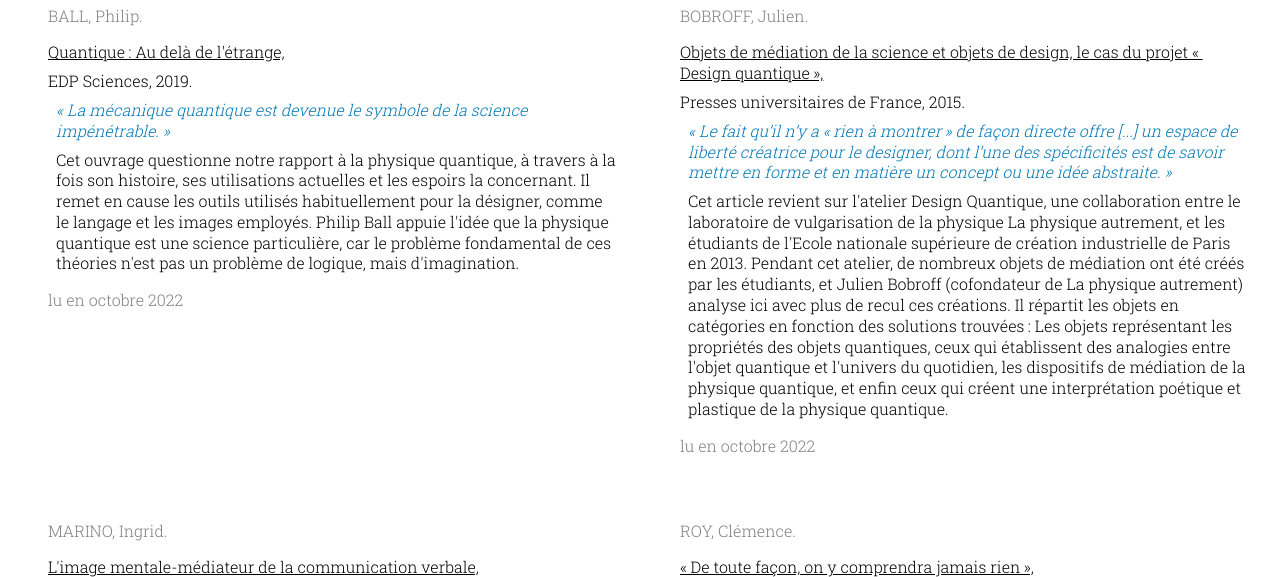
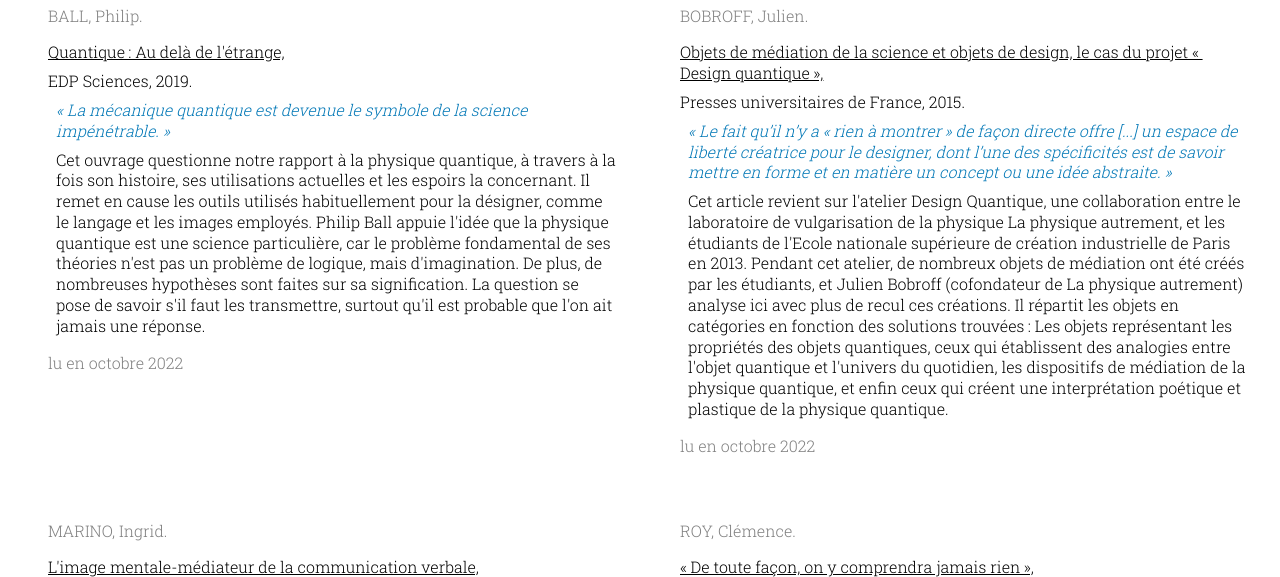
Before and after one commit to Marion-Villette/marion-villette.github.io, a PHP site: page /INR_marion/index.php in a window 1280 px wide. Shown: the part 708-1285 px from the top of the page. Run offline with PHP 8.4, Linux system fonts and the light colour scheme.

Commit message:
Update articles.php

```diff
--- a/INR_marion/articles.php
+++ b/INR_marion/articles.php
@@ -131,7 +131,7 @@
 
     <p>
       Cet ouvrage questionne notre rapport à la physique quantique, à travers à la fois son histoire, ses utilisations actuelles et les espoirs la concernant. Il remet en cause les outils utilisés habituellement pour la désigner, comme le langage et les images employés.
-      Philip Ball appuie l'idée que la physique quantique est une science particulière, car le problème fondamental de ces théories n'est pas un problème de logique, mais d'imagination.
+      Philip Ball appuie l'idée que la physique quantique est une science particulière, car le problème fondamental de ses théories n'est pas un problème de logique, mais d'imagination. De plus, de nombreuses hypothèses sont faites sur sa signification. La question se pose de savoir s'il faut les transmettre, surtout qu'il est probable que l'on ait jamais une réponse.
     </p>
 
 
```
